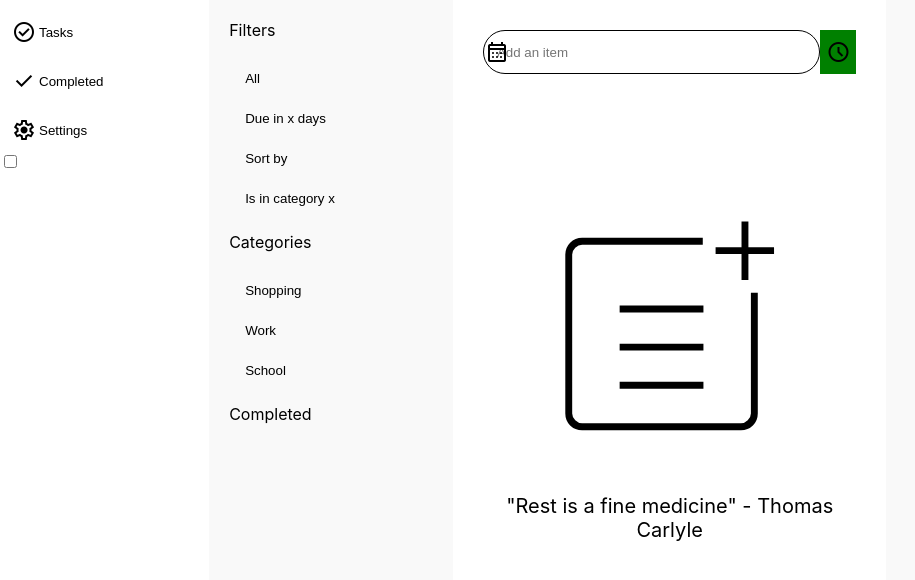
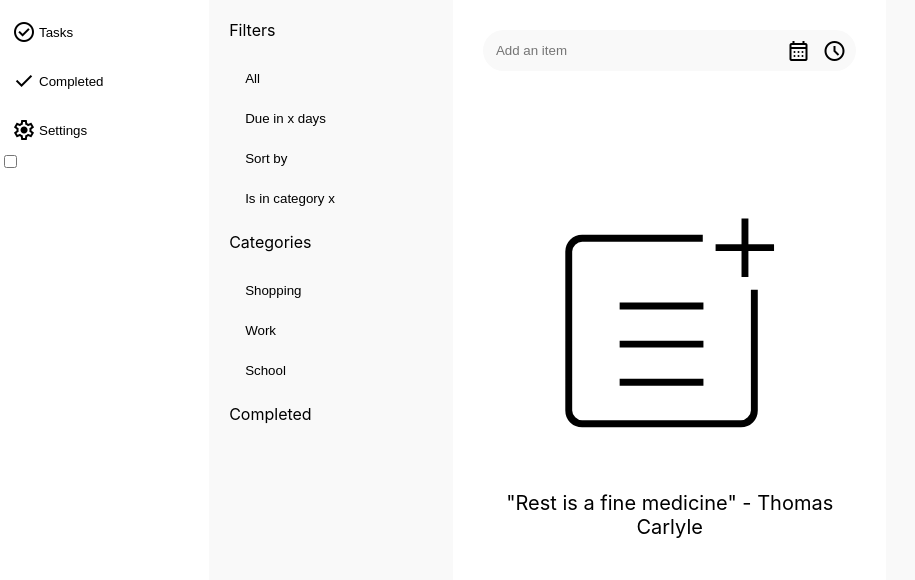
Before and after one commit to kelvin-14/Avocado_PC, a React (Create React App) app in the folder avocadoui/: page / in a window 1280 px wide. Shown: the top 580 px of the page, without its empty margins (0-915 px from the left). Built offline with nearby package versions, Linux system fonts and the light colour scheme.

Commit message:
edited styling for add task bar and icons for date and time selection

```diff
--- a/avocadoui/src/components/tasks/ListView.tsx
+++ b/avocadoui/src/components/tasks/ListView.tsx
@@ -48,8 +48,11 @@ function ListView(
           onChange={updateInputString}
           value={inputString}
         />
-        <div className = 'calendarIcon'><CalendarButton/></div>
-        <TimePickerButton/>
+        <div className = 'calendarIcon'>
+          <CalendarButton/>
+          <TimePickerButton/>
+        </div>
+
       </div>
         {
         tasks.length === 0 ?
--- a/avocadoui/src/css/ListView.css
+++ b/avocadoui/src/css/ListView.css
@@ -10,14 +10,17 @@
     flex-direction: row;
     width: 100;
     padding: 10px;
+    justify-content: end;
+    align-items: end;
 }
 
 .calendarIcon {
+    display: flex;
+    flex-direction: row;
     padding: 4px;
     position: absolute;
     box-sizing:border-box;
     top:50%;
-    left:2px;
     transform: translateY(-50%);
 }
 
@@ -26,5 +29,12 @@
     box-sizing: border-box;
     padding: 13px;
     border-radius: 25px;
-    border: 1px solid var(--text);
+    border: none;
+    background-color: var(--surface);
 }
+
+.addTaskInput:focus {
+    border: none;
+    outline: 1px solid var(--button);
+    background-color: var(--background);
+}
--- a/avocadoui/src/css/TimePickerButton.css
+++ b/avocadoui/src/css/TimePickerButton.css
@@ -1,5 +1,4 @@
 .TimePickerButton {
-    background-color: green;
 }
 
 .timepicker-native {
```
